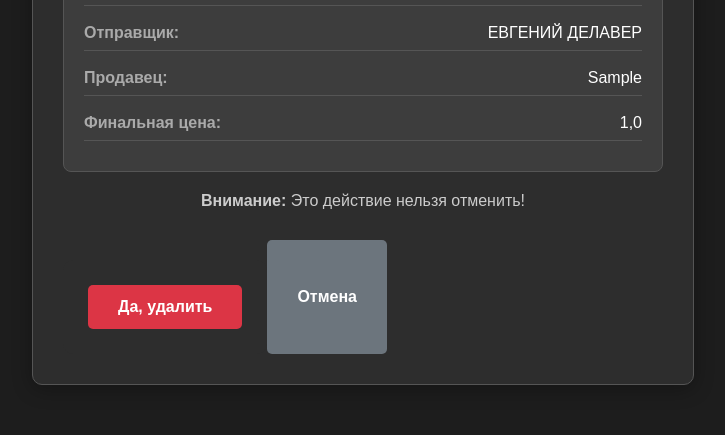
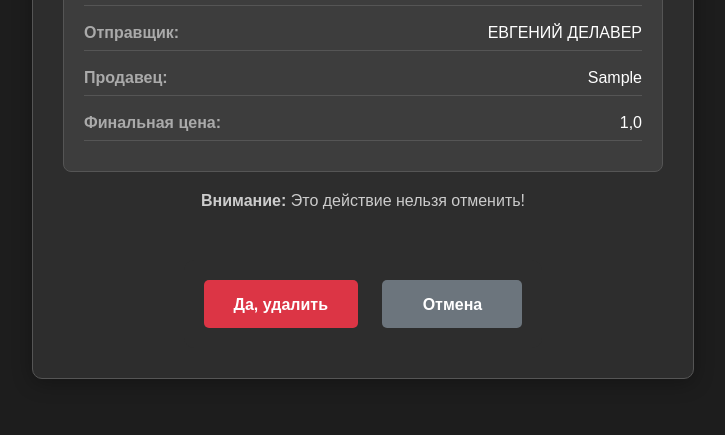
Before and after one commit to Stepan2222000/Django-site-zapchasty-admin, a Django app: page /sellship/items/delete/1/ in a window 1280 px wide. Shown: the part 520-955 px from the top of the page, without its empty margins (277-1002 px from the left). After the commit the page ends 899 px from the top, so only its background shows below. Run offline with Django 5.2, Linux system fonts and the light colour scheme; tables that the repository leaves empty hold one stand-in row (values such as "Sample post"); data that the repository does not hold is empty; parts of the project's set-up code (start-up, migrations or seed data) failed here and were passed over.

Commit message:
Починил кнопки на странице удаления

```diff
--- a/sellship/static/css/sendRegister.css
+++ b/sellship/static/css/sendRegister.css
@@ -617,12 +617,12 @@ input[type=number] {
 .delete-container {
     max-width: 600px;
     margin: 50px auto;
-    background: #2D2D2D;
+    background: var(--bg-secondary, #2D2D2D);
     padding: 30px;
     border-radius: 10px;
-    box-shadow: 0 4px 20px rgba(0,0,0,0.3);
+    box-shadow: var(--shadow, 0 4px 20px rgba(0,0,0,0.3));
     text-align: center;
-    border: 1px solid #555;
+    border: 1px solid var(--border-color, #555);
 }
 
 .warning-icon {
@@ -632,27 +632,27 @@ input[type=number] {
 }
 
 .delete-container h1 {
-    color: white;
+    color: var(--text-primary, white);
     margin-bottom: 20px;
 }
 
 .delete-container p {
-    color: #ccc;
+    color: var(--text-secondary, #ccc);
     margin-bottom: 15px;
 }
 
 .item-details {
-    background: #3D3D3D;
+    background: var(--bg-tertiary, #3D3D3D);
     padding: 20px;
     border-radius: 8px;
     margin: 20px 0;
     text-align: left;
-    border: 1px solid #555;
+    border: 1px solid var(--border-color, #555);
 }
 
 .item-details h3 {
     margin-top: 0;
-    color: #4CAF50;
+    color: var(--accent-color, #4CAF50);
     margin-bottom: 15px;
 }
 
@@ -661,18 +661,65 @@ input[type=number] {
     justify-content: space-between;
     margin: 10px 0;
     padding: 8px 0;
-    border-bottom: 1px solid #555;
+    border-bottom: 1px solid var(--border-color, #555);
 }
 
 .detail-label {
     font-weight: bold;
-    color: #aaa;
+    color: var(--text-muted, #aaa);
 }
 
 .detail-row span:last-child {
-    color: white;
+    color: var(--text-primary, white);
 }
 
 .buttons {
     margin-top: 30px;
     display: flex;
+    gap: 15px;
+    justify-content: center;
+    align-items: center;
+}
+
+.buttons .btn {
+    margin: 0;
+    text-decoration: none;
+}
+
+/* Обеспечиваем правильное отображение кнопок на странице удаления */
+.delete-container .btn {
+    padding: 12px 30px;
+    border: none;
+    border-radius: 5px;
+    cursor: pointer;
+    font-size: 16px;
+    font-weight: bold;
+    transition: all 0.3s ease;
+    text-decoration: none;
+    display: inline-flex;
+    align-items: center;
+    justify-content: center;
+    min-width: 140px;
+    height: 48px;
+    box-sizing: border-box;
+}
+
+.delete-container .btn-delete {
+    background-color: var(--danger-color, #dc3545);
+    color: white;
+}
+
+.delete-container .btn-delete:hover {
+    background-color: var(--danger-hover, #c82333);
+    transform: translateY(-1px);
+}
+
+.delete-container .btn-cancel {
+    background-color: var(--text-secondary, #6c757d);
+    color: white;
+}
+
+.delete-container .btn-cancel:hover {
+    background-color: var(--text-muted, #5a6268);
+    transform: translateY(-1px);
+}
--- a/sellship/templates/confirm_delete.html
+++ b/sellship/templates/confirm_delete.html
@@ -1,3 +1,4 @@
+{% load custom_filters %}
 <!DOCTYPE html>
 <html lang="ru">
 <head>
@@ -44,7 +45,7 @@
             </div>
             <div class="detail-row">
                 <span class="detail-label">Финальная цена:</span>
-                <span>{{ shipping_item.final_price }}</span>
+                <span>{{ shipping_item.final_price|format_price }}</span>
             </div>
         </div>
 
@@ -54,8 +55,8 @@
             <form method="post" style="display: inline;">
                 {% csrf_token %}
                 <button type="submit" class="btn btn-delete">Да, удалить</button>
+                <a href="{% url 'items' %}" class="btn btn-cancel" style="margin-left: 20px">Отмена</a>
             </form>
-            <a href="{% url 'items' %}" class="btn btn-cancel">Отмена</a>
         </div>
     </div>
 </body>
--- a/sellship/templates/items.html
+++ b/sellship/templates/items.html
@@ -1,3 +1,4 @@
+{% load custom_filters %}
 <!DOCTYPE html>
 <html lang="ru">
 <head>
--- a/sellship/urls.py
+++ b/sellship/urls.py
@@ -1,9 +1,10 @@
 from django.contrib import admin
 from django.urls import path
 
-from sellship.views import sendRegister_view, sendRegisterEbay_view, sendRegisterOtherSites_view, items_view, delete_shipping_item, edit_shipping_item
+from sellship.views import index_view, sendRegister_view, sendRegisterEbay_view, sendRegisterOtherSites_view, items_view, delete_shipping_item, edit_shipping_item
 
 urlpatterns = [
+    path("", index_view, name="index"),
     path("items/", items_view, name="items"),
     path("items/delete/<int:item_id>/", delete_shipping_item, name="delete_shipping_item"),
     path("items/edit/<int:item_id>/", edit_shipping_item, name="edit_shipping_item"),
--- a/sellship/views.py
+++ b/sellship/views.py
@@ -47,6 +47,9 @@ def delete_shipping_item(request, item_id):
         'shipping_item': shipping_item
     }
     return render(request, 'confirm_delete.html', context)
+
+def index_view(request):
+    return redirect('/sellship/items/')
 
 def items_view(request):
     # Получаем параметры фильтрации из GET запроса
```
